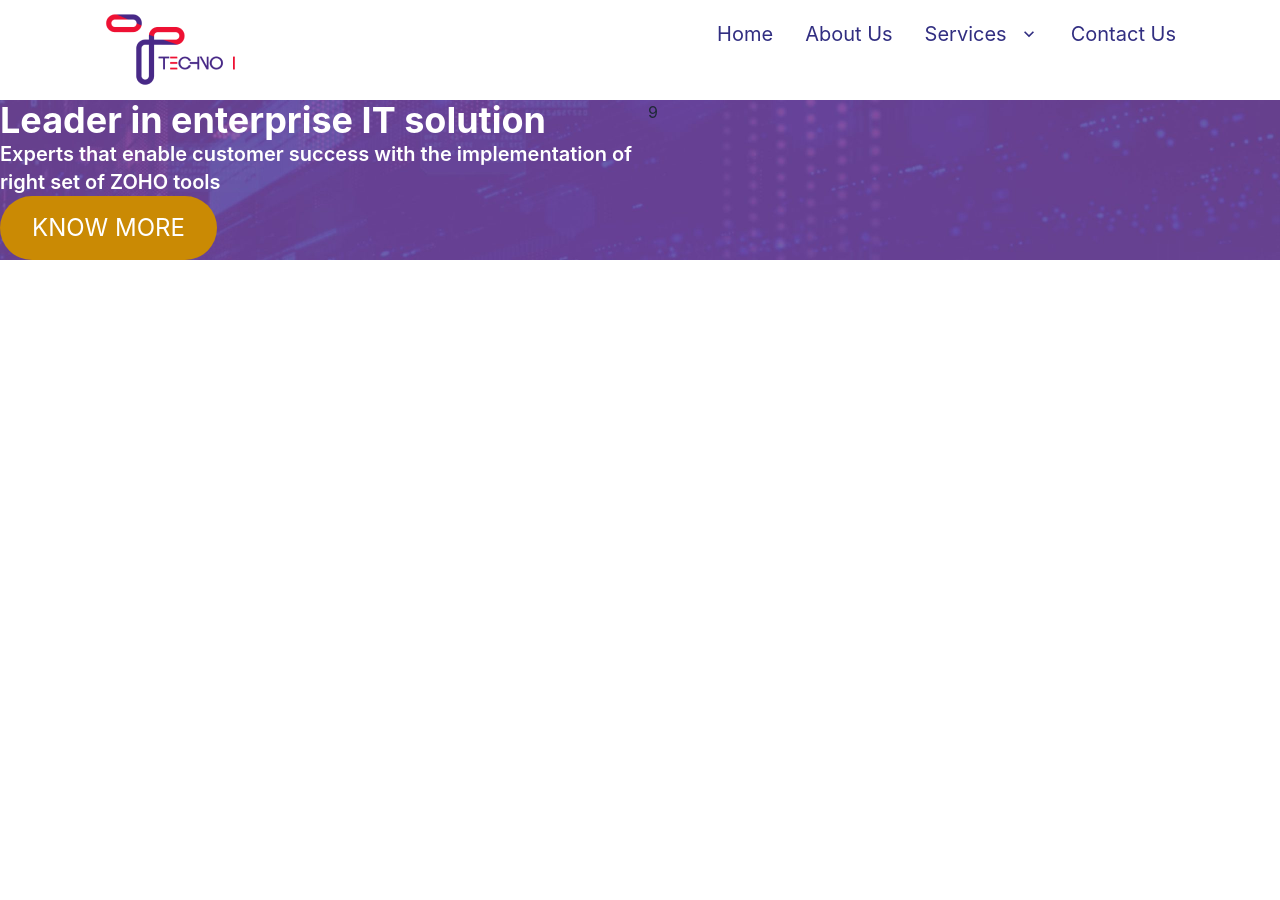
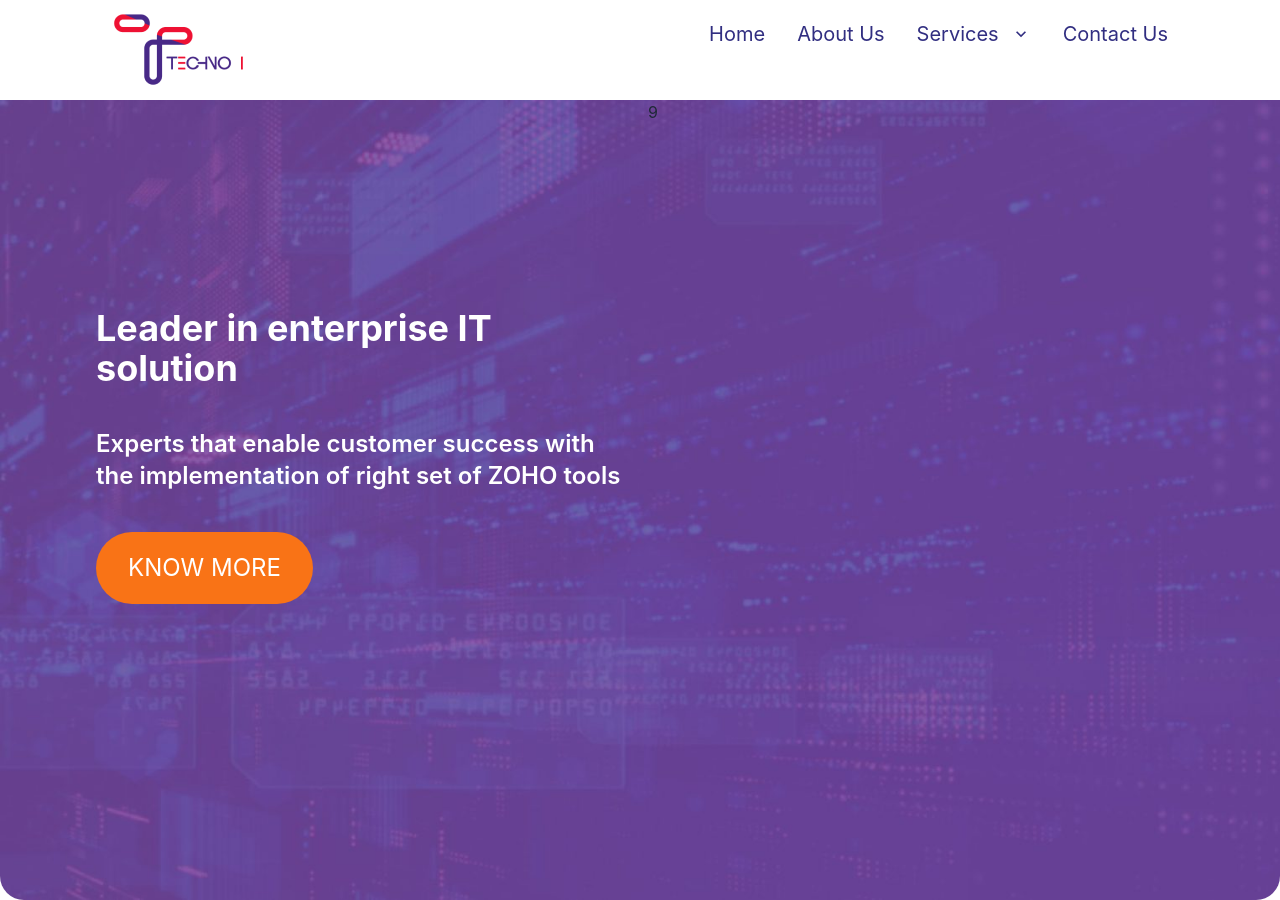
Before and after one commit to ali-mandela/techno, a React (Create React App) app: page / in a window 1280 px wide. Before the commit the page ends 800 px from the top, so only its background shows below. Built offline with nearby package versions, Linux system fonts and the light colour scheme.

Commit message:
nav position stickey

```diff
--- a/src/components/Banner.js
+++ b/src/components/Banner.js
@@ -3,15 +3,15 @@
 
 const Banner = () => {
     return (
-        <div className='w-full h-full bg-cover' style={{ backgroundImage: `url(${homeBanner})` }}>
-            <div class="grid grid-cols-2 gap-4">
-                <div>
+        <div className='w-full h-screen bg-cover rounded-bl-3xl rounded-br-3xl' style={{ backgroundImage: `url(${homeBanner})` }}>
+            <div class="grid grid-cols-2 gap-4 ">
+                <div className='pl-24 py-52'>
                     <h1 className='text-white font-bold text-4xl'>Leader in enterprise IT solution</h1>
 
-                    <h1 className='text-white font-semibold text-xl'>Experts that enable customer success with the implementation of right set of ZOHO tools</h1>
+                    <h1 className='text-white font-semibold text-2xl py-10'>Experts that enable customer success with the implementation of right set of ZOHO tools</h1>
 
                     <button
-                        class="py-4 px-8 rounded-full text-2xl text-white bg-yellow-600 uppercase">
+                        class="py-5 px-8 rounded-full text-2xl text-white bg-orange-500 uppercase">
                         know more
                     </button>
                 </div>
--- a/src/components/Header.js
+++ b/src/components/Header.js
@@ -6,15 +6,15 @@
 
 const Header = () => {
     return (
-        <div className='mx-20 mb-8'>
-            <div class="navbar sticky bg-base-100">
+        <div className=' sticky top-0 w-full h-full'>
+            <div class="navbar sticky top-0 bg-base-100 px-24 pb-10">
                 <div class="flex-1">
                     <a class="btn btn-ghost normal-case text-xl ">
                         <img src={logo} alt="logo" />
                     </a>
                 </div>
                 <div class="flex-none">
-                    <ul class="menu menu-horizontal p-0 ">
+                    <ul class="menu menu-horizontal  ">
                         <li><Link to='/' className=' text-xl text-indigo-900'>Home</Link></li>
                         <li><Link to='/about' className='  text-xl text-indigo-900'>About Us</Link></li>
                         <li tabindex="0">
```
